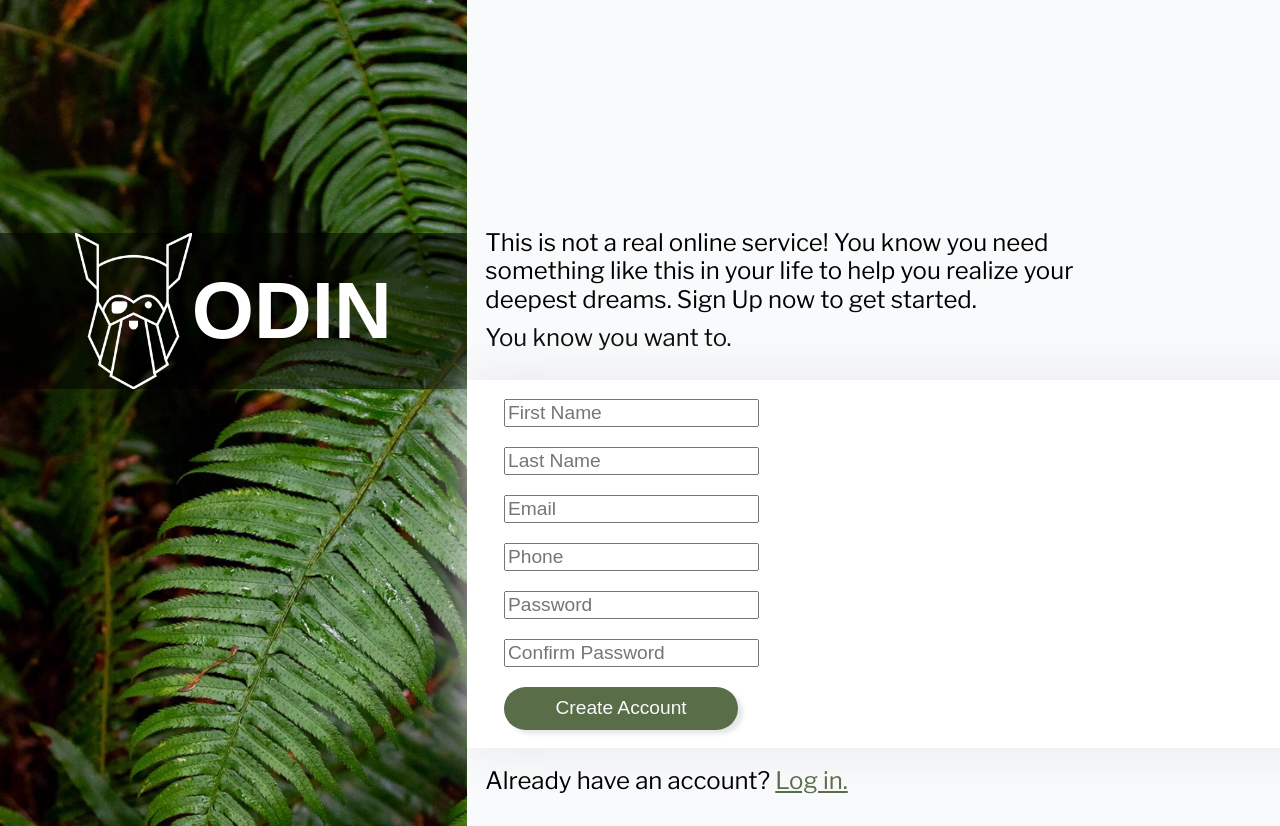
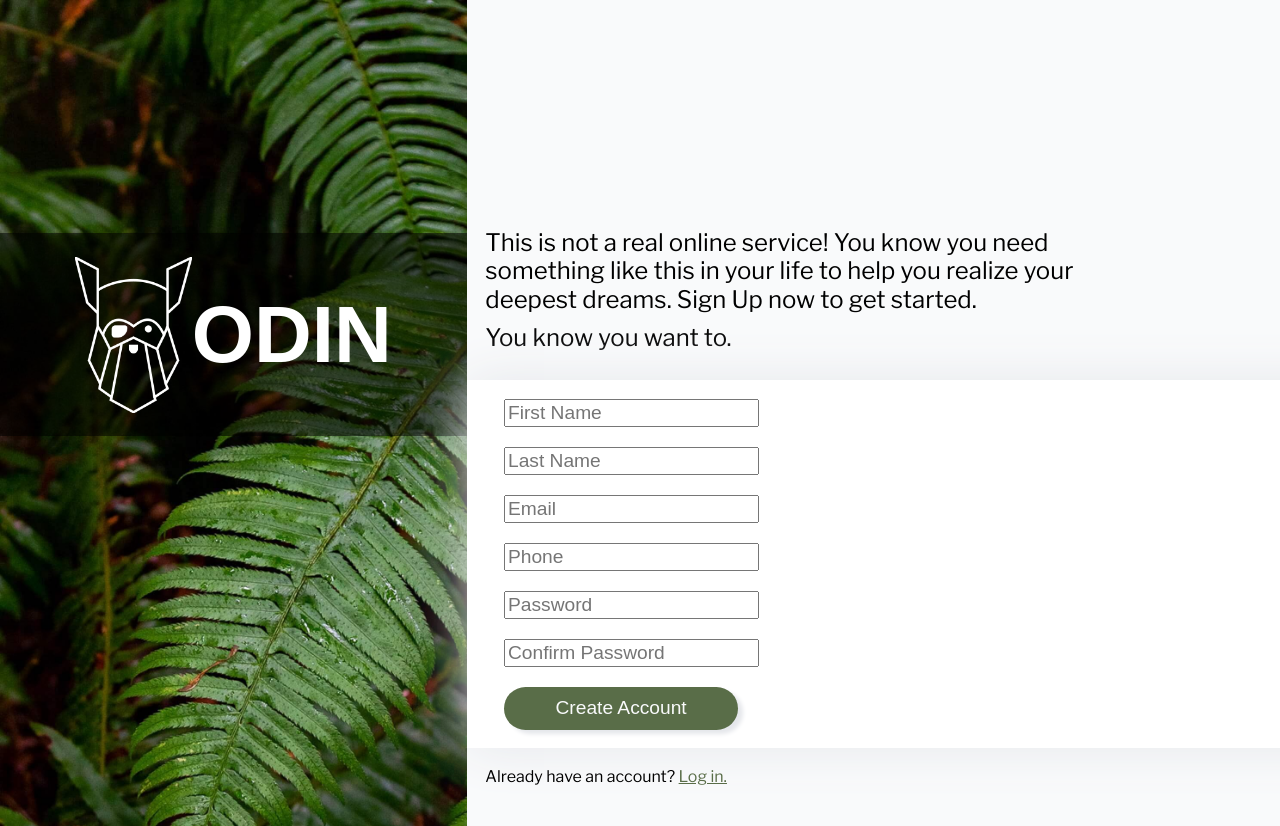
Before and after one commit to J-Skarbek/Sign-Up-Form, a plain HTML site: page index.html in a window 1280 px wide. Shown: the top 826 px of the page. Drawn offline with nearby package versions, Linux system fonts and the light colour scheme; a web font is replaced by a local one.

Commit message:
Refine other styles.

```diff
--- a/styles.css
+++ b/styles.css
@@ -109,6 +109,7 @@ a:hover {
     align-items: center;
     justify-content: center;
     width: 100%;
+    padding: 5% 0;
     background-color: rgba(0,0,0,.55);
 }
 
@@ -128,10 +129,17 @@ a:hover {
 }
 
 div > p {
-    font-size: 1.5rem;
     line-height: 1.2;
     margin-bottom: 1%;
     padding-right: 25%;
+}
+
+.text1 p {
+    font-size: 1.5rem;
+}
+
+.text2 p {
+    font-size: 1rem;
 }
 
 .form-container {
```
